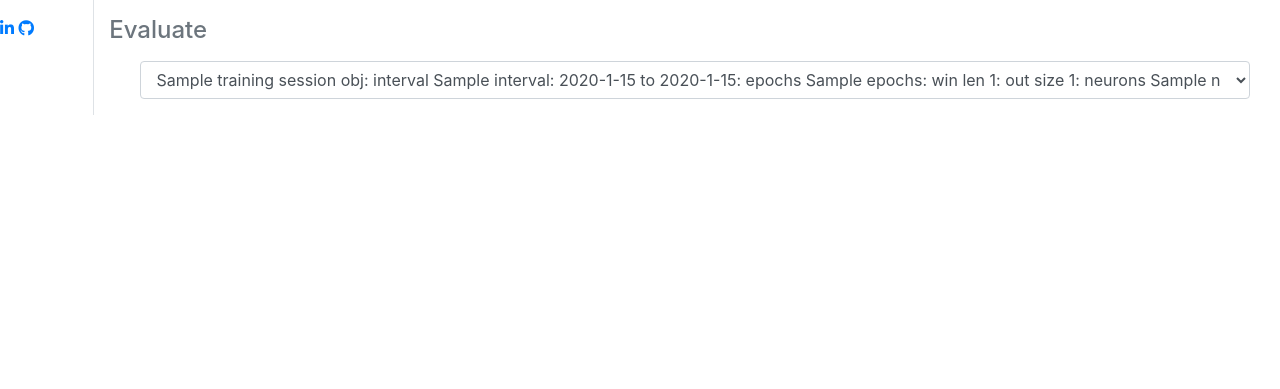
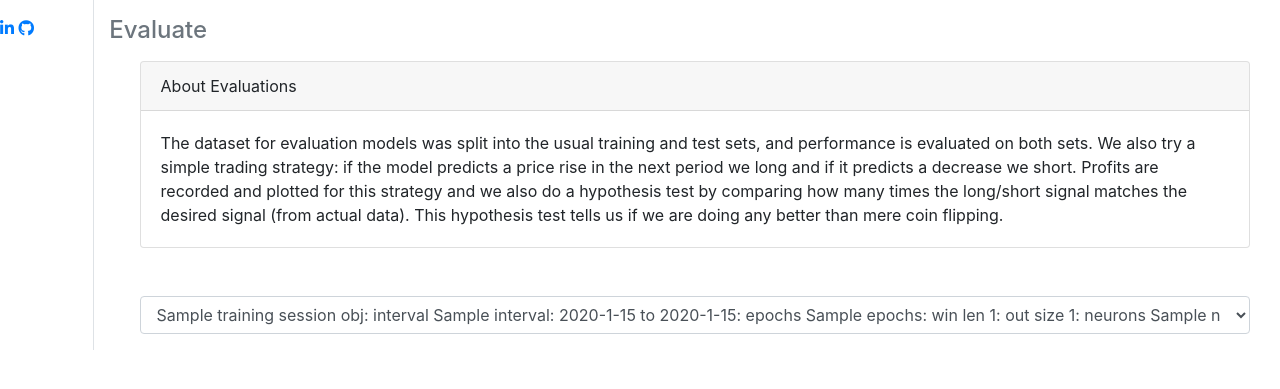
Before and after one commit to lee-hodg/crypto-oracle, a Django app: template predictor/templates/predictor/evaluations.html in a window 1280 px wide. Shown: the part 56-445 px from the top of the page. Run offline with Django 3.2, Linux system fonts and the light colour scheme; the template is opened without the code that fills it: most values are stand-ins (such as "Sample title", 1, 10 or a date in 2020); data that the repository does not hold is empty; some libraries are stand-ins or nearby versions.

Commit message:
Some text about

```diff
--- a/cryptooracle/settings/local-development.py
+++ b/cryptooracle/settings/local-development.py
@@ -43,3 +43,6 @@ LOGGING['formatters']['verbose']['()'] = 'coloredlogs.ColoredFormatter'
 #                'filters': ['slow_queries'],
 #                'level': 'DEBUG'}
 # LOGGING['loggers'].update({'django.db.backends': db_log_conf})
+
+
+SECRET_KEY = 'by#3b%eswwu)pbw_trqh0=)a**6qtl)599ufyt1%+@hsobruz2'
--- a/predictor/templates/predictor/evaluations.html
+++ b/predictor/templates/predictor/evaluations.html
@@ -3,6 +3,21 @@
 {% block subtag %} Evaluate {% endblock %}
 
 {% block charts %}
+<div class="card text-left mb-5" >
+    <div class="card-header">
+        About Evaluations
+    </div>
+    <div class="card-body">
+        <p class="card-text">The dataset for evaluation models was split into the usual training and test sets,
+            and performance is evaluated on both sets. We also try a simple trading strategy: if the model
+            predicts a price rise in the next period we long and if it predicts a decrease we short.
+            Profits are recorded and plotted for this strategy and we also do a hypothesis test by comparing
+            how many times the long/short signal matches the desired signal (from actual data). This hypothesis
+            test tells us if we are doing any better than mere coin flipping.
+        </p>
+    </div>
+</div>
+
 <form>
     <div class="form-group">
         <div class="input-group">
```
Also changed, not shown: predictor/templates/predictor/forecast.html (+11 -0 lines), predictor/templates/predictor/index.html (+11 -0 lines).
